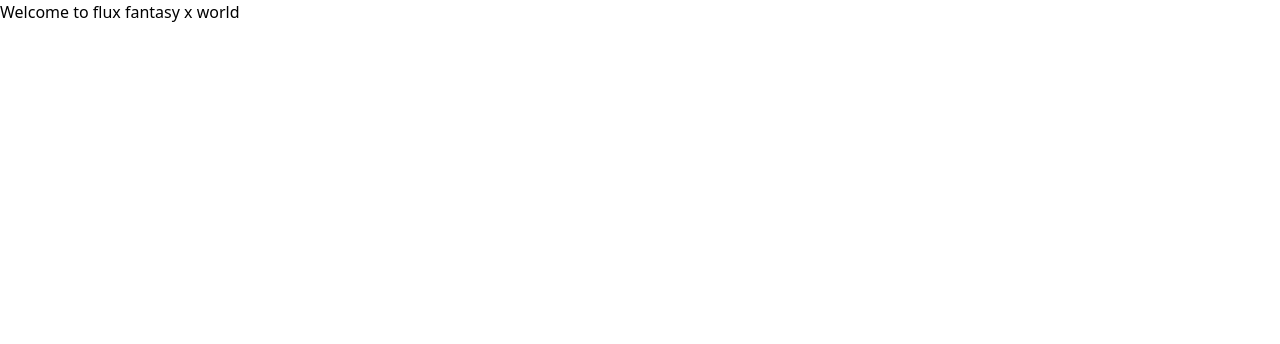
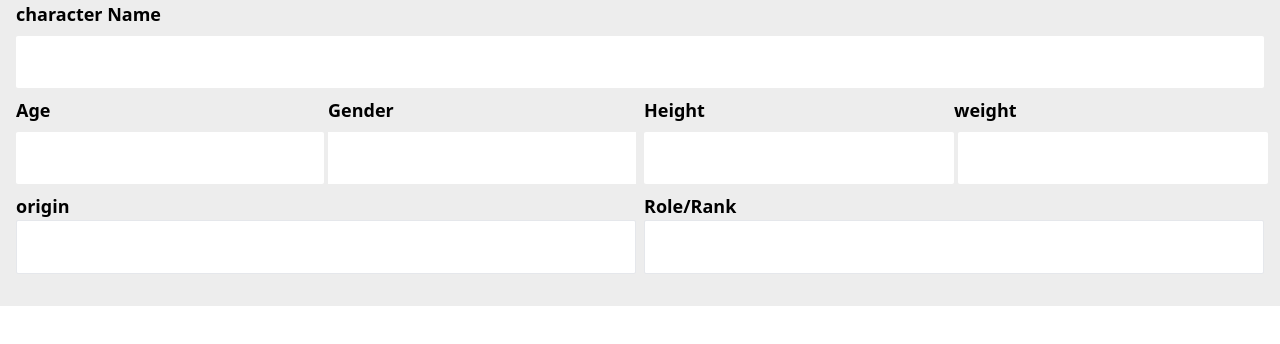
Before and after one commit to Salmankhanofficial/FluxFantasy, a Next.js app: page / in a window 1280 px wide. Shown: the top 344 px of the page. Built offline with nearby package versions, Linux system fonts and the light colour scheme.

Commit message:
indentity-component

```diff
--- /dev/null
+++ b/src/components/form/Identity.tsx
@@ -0,0 +1,59 @@
+import React from 'react'
+import Input from '../Input'
+
+const Identity = () => {
+  return (
+    <div className='w-full font-semibold text-lg bg-[#EDEDED] px-4 pb-8 '>
+
+      <div>
+        <h1 className='mb-2'>character Name</h1>
+        <input type='text ' className='py-3 px-2 bg-white w-full rounded-sm bordeinputClassName=' />
+      </div>
+
+      <div className='flex  flex-col md:flex-row justify-between py-2  gap-2 items-center w-full'>
+        <div className='w-full flex gap-1 md:w-1/2'>
+        <div className='w-1/2'>
+          <h1 className='mb-2'>Age</h1>
+          <input type='text ' className='py-3 bg-white w-full rounded-sm'  />
+        </div>
+
+        <div  className='w-1/2 '>
+          <h1 className='mb-2'>Gender</h1>
+          <input type='text ' className='py-3 bg-white w-full rouded-sm'  />
+        </div>
+        </div>
+
+      <div className='w-full  flex md:w-1/2'>
+      <div className='w-1/2   '>
+          <h1 className='mb-2'>Height</h1>
+          <input type='text ' className='py-3 bg-white w-full rounded-sm'  />
+        </div>
+
+        <div  className='w-1/2 '>
+          <h1 className='mb-2'>weight</h1>
+          <input type='text ' className='py-3 ml-1 bg-white w-full rounded-sm'  />
+        </div>
+      </div>
+
+
+
+
+      </div>
+      <div className='flex w-full gap-2 items-center jusitfy-between'>
+        <div className='w-1/2 mx-auto'>
+          <h1 className='font-semibold text-lg'>origin</h1>
+          <Input type='text ' className='py-3 bg-white w-full rounded-sm' inputClassName='bg-white' />
+        </div>
+
+        <div className='w-1/2 mx-auto'>
+          <h1 className='font-semibold text-lg'>Role/Rank</h1>
+          <Input type='text ' className='py-3 bg-white w-full rounded-sm' inputClassName='bg-white' />
+        </div>
+      </div>
+
+
+    </div>
+  )
+}
+
+export default Identity
--- a/src/pages/index.tsx
+++ b/src/pages/index.tsx
@@ -1,9 +1,11 @@
+import Identity from '@/components/form/Identity'
 import React from 'react'
 
 const index = () => {
   return (
     <div>
-      <h1>Welcome to flux fantasy x world </h1>
+
+      <Identity/>
     </div>
   )
 }
```
